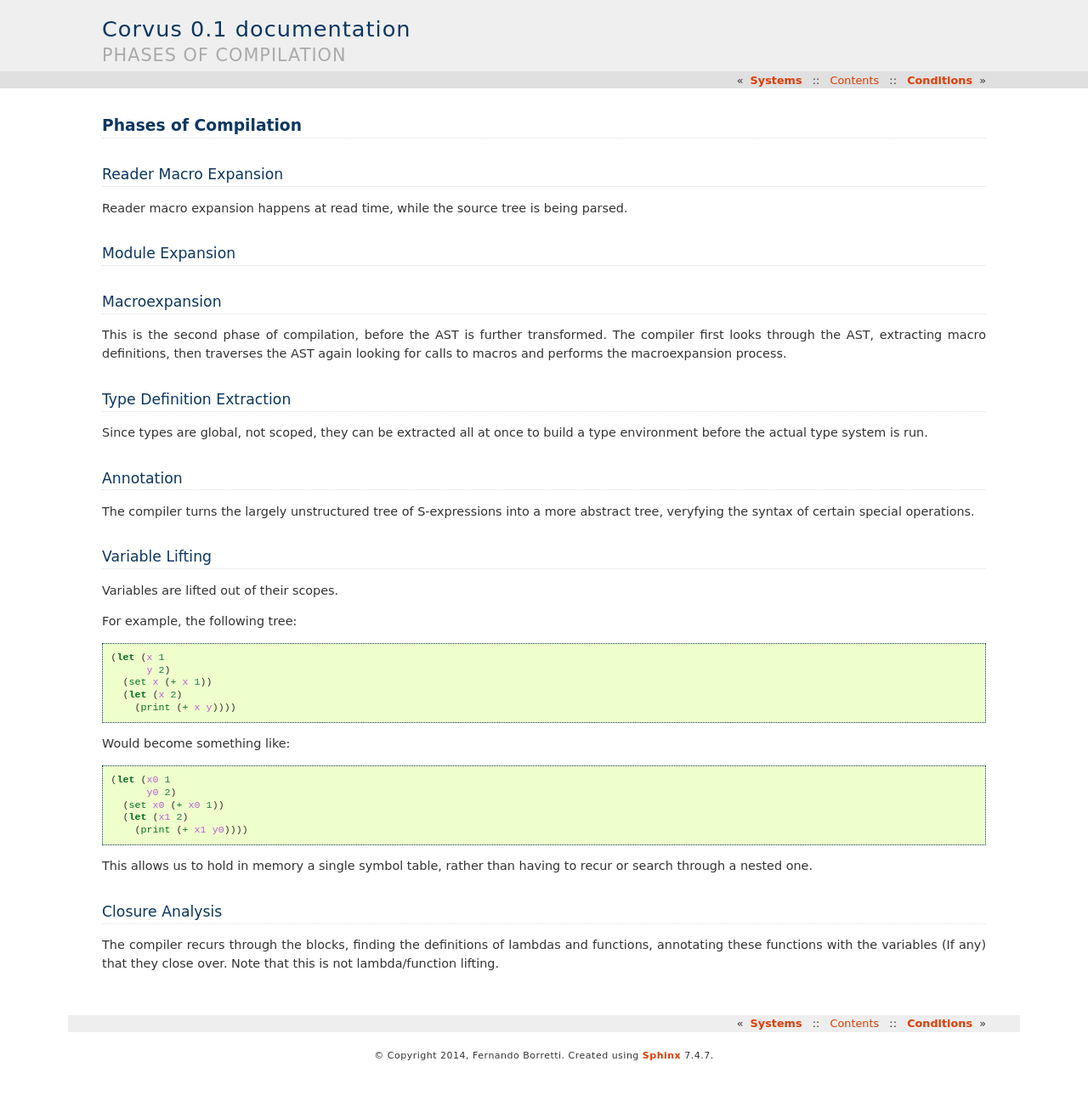
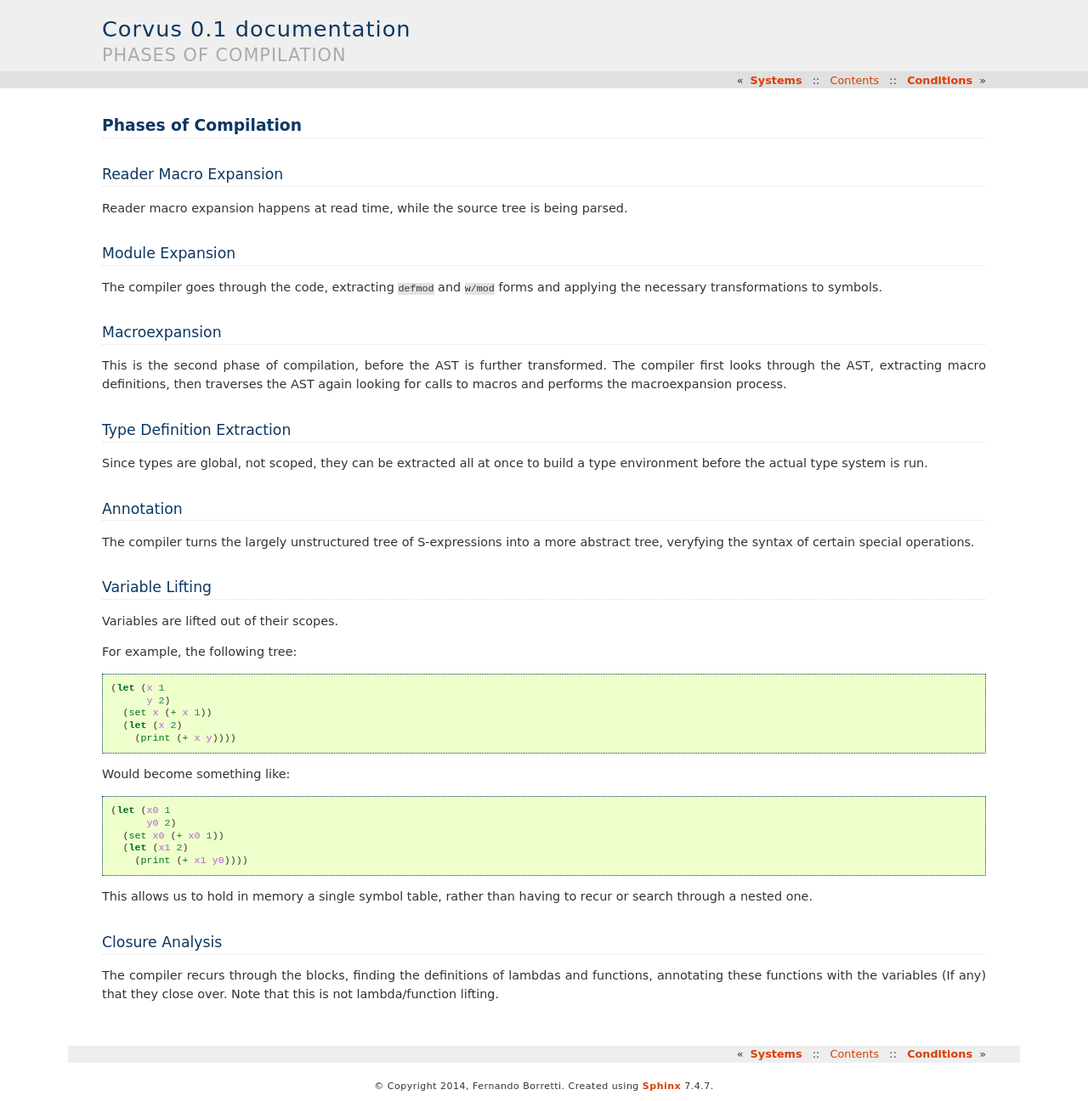
Before and after one commit to eudoxia0/corvus, a Sphinx documentation site: the page built from docs/impl/phases.rst, in a window 1280 px wide. Shown: the whole page at 85% size. Built offline with Sphinx 7.4.7, drawn with Linux system fonts in a browser that asks for light colours; formulas are drawn with MathJax 3; before the commit the page ends 1260 px from its top, so only the background shows below that.

Commit message:
Minor update to phases docs

```diff
--- a/docs/impl/phases.rst
+++ b/docs/impl/phases.rst
@@ -11,13 +11,16 @@ parsed.
 Module Expansion
 ================
 
+The compiler goes through the code, extracting :code:`defmod` and :code:`w/mod`
+forms and applying the necessary transformations to symbols.
+
 Macroexpansion
 ==============
 
 This is the second phase of compilation, before the AST is further
 transformed. The compiler first looks through the AST, extracting macro
-definitions, then traverses the AST again looking for calls to macros and performs the
-macroexpansion process.
+definitions, then traverses the AST again looking for calls to macros and
+performs the macroexpansion process.
 
 Type Definition Extraction
 ==========================
```
